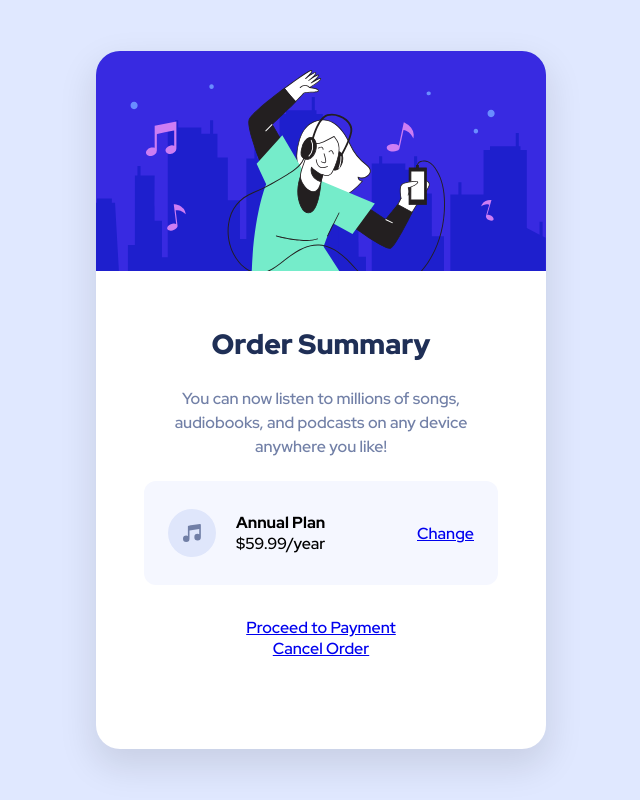
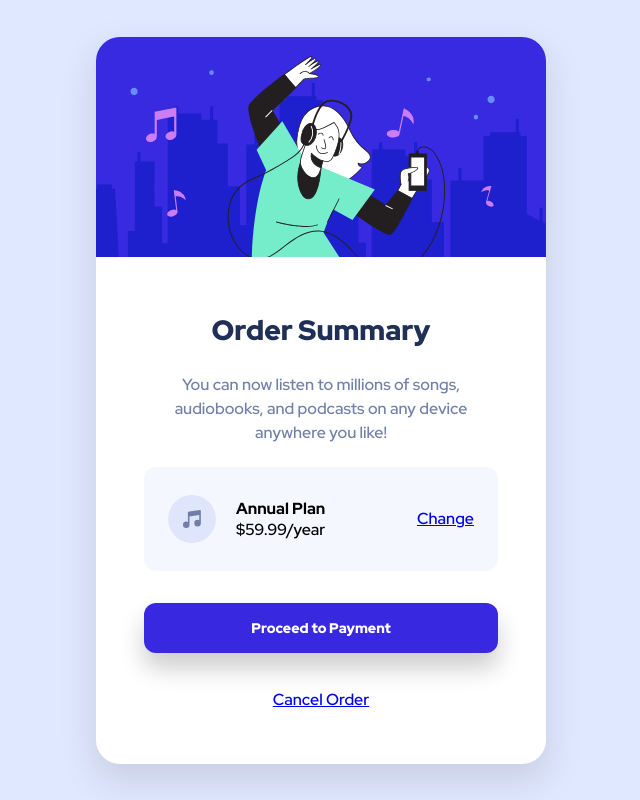
Before and after one commit to bekzodxudaybergenow/-order-summary-card-second, a website: page src/index.html in a window 1280 px wide. Shown: the whole page, without its empty margins (319-959 px from the left). Drawn offline with nearby package versions, Linux system fonts and the light colour scheme; files that its build step writes are made by us from their sources; files whose address does not match are found by name.

Commit message:
Add card content btn styles

```diff
--- a/src/scss/section/_card.scss
+++ b/src/scss/section/_card.scss
@@ -54,6 +54,19 @@
     margin-left: auto;
 }
 .card__content--btn {
+    display: flex;
+    align-items: center;
+    justify-content: center;
+    width: 100%;
+    height: 50px;
+    font-weight: 900;
+    font-size: 14px;
+    text-decoration: none;
+    color: var(--White);
+    background-color: var(--Bright-blue);
+    margin-bottom: 36px;
+    border-radius: 12px;
+    box-shadow: 0 15px 25px 0 rgba(0, 0, 0, .2);
 }
 .card__content--cancelbtn {
 }
```
